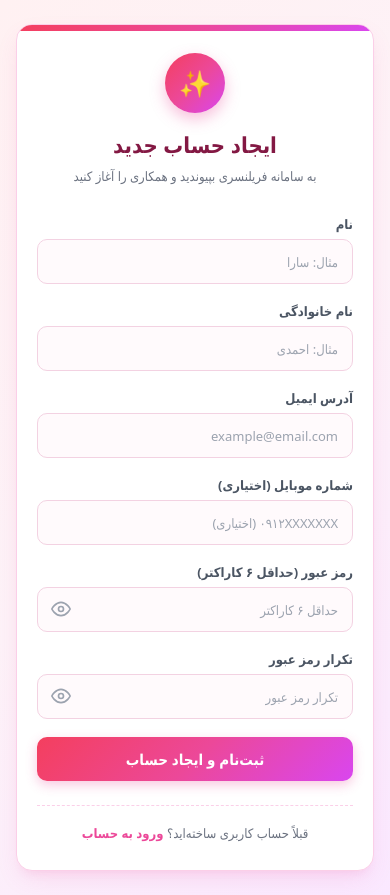
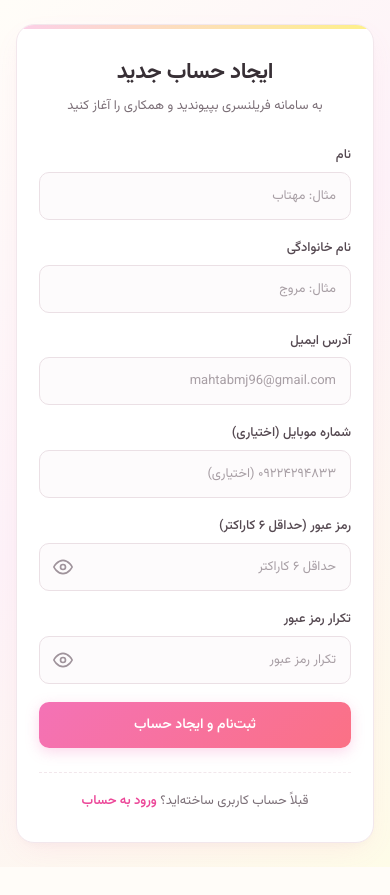
Before and after one commit to mhbmj/Freelance-Marketspace, a Django app: page /signup/ in a window 390 px wide. After the commit the page ends 867 px from the top, so only its background shows below. Run offline with Django 5.2, Linux system fonts and the light colour scheme.

Commit message:
refactor(ui): apply minimal pastel pink and yellow theme with Vazirmatn font and update sample user
- Add Vazirmatn Google Font to base template for clean Persian typography
- Redesign CSS with soft pastel pink and pastel yellow minimal aesthetic
- Remove flower and emoji badges across all auth templates
- Update sample user data, placeholders, and tests to Mahtab Moravej (mahtabmj96@gmail.com, 09224294833)
- Update README documentation

```diff
--- a/accounts/forms.py
+++ b/accounts/forms.py
@@ -71,22 +71,22 @@ class SignupForm(forms.ModelForm):
         widgets = {
             'first_name': forms.TextInput(attrs={
                 'class': 'form-input',
-                'placeholder': 'مثال: سارا',
+                'placeholder': 'مثال: مهتاب',
                 'required': True
             }),
             'last_name': forms.TextInput(attrs={
                 'class': 'form-input',
-                'placeholder': 'مثال: احمدی',
+                'placeholder': 'مثال: مروج',
                 'required': True
             }),
             'email': forms.EmailInput(attrs={
                 'class': 'form-input',
-                'placeholder': 'example@email.com',
+                'placeholder': 'mahtabmj96@gmail.com',
                 'required': True
             }),
             'phone_number': forms.TextInput(attrs={
                 'class': 'form-input',
-                'placeholder': '۰۹۱۲XXXXXXX (اختیاری)',
+                'placeholder': '۰۹۲۲۴۲۹۴۸۳۳ (اختیاری)',
             }),
         }
 
--- a/database/seed.sql
+++ b/database/seed.sql
@@ -7,7 +7,7 @@ RESTART IDENTITY CASCADE;
 -- 1. Users (Passwords hashed using pgcrypto bcrypt)
 INSERT INTO users (first_name, last_name, email, phone_number, password_hash, status) VALUES
 ('امید', 'شمس', 'admin@market.ir', '09121111111', crypt('AdminPass@123', gen_salt('bf')), 'ACTIVE'),
-('سارا', 'احمدی', 'sara@gmail.com', '09122222222', crypt('SaraPass@123', gen_salt('bf')), 'ACTIVE'),
+('مهتاب', 'مروج', 'mahtabmj96@gmail.com', '09224294833', crypt('MahtabPass@123', gen_salt('bf')), 'ACTIVE'),
 ('علی', 'رضایی', 'ali@gmail.com', '09123333333', crypt('AliPass@123', gen_salt('bf')), 'ACTIVE'),
 ('مریم', 'حسینی', 'maryam@gmail.com', '09124444444', crypt('MaryamPass@123', gen_salt('bf')), 'ACTIVE'),
 ('رضا', 'محمدی', 'reza@gmail.com', '09125555555', crypt('RezaPass@123', gen_salt('bf')), 'ACTIVE');
--- a/static/css/style.css
+++ b/static/css/style.css
@@ -1,35 +1,50 @@
 /* ==========================================================================
-   Freelance Marketplace - Pink Theme Stylesheet (استایل تم صورتی)
-   Software Engineering Lab - Assignment 03
+   Freelance Marketplace - Minimal Pastel Theme (صورتی کمرنگ و زرد پاستیلی)
+   Font: Vazirmatn
    Author: Mahtab Moravej
    ========================================================================== */
 
 :root {
-    --primary-pink: #ec4899;        /* Tailwind Pink-500 */
-    --primary-hover: #db2777;       /* Tailwind Pink-600 */
-    --primary-dark: #be185d;        /* Tailwind Pink-700 */
-    --primary-light: #fce7f3;       /* Tailwind Pink-100 */
-    --pink-gradient: linear-gradient(135deg, #f43f5e 0%, #ec4899 50%, #d946ef 100%);
-    --bg-gradient: linear-gradient(135deg, #fff1f2 0%, #fdf2f8 50%, #fae8ff 100%);
-    --text-dark: #1f2937;
-    --text-muted: #6b7280;
-    --border-color: #fbcfe8;        /* Soft pink border */
+    /* Pastel Pink & Pastel Yellow Palette */
+    --pastel-pink: #f472b6;         /* Pink 400 */
+    --pastel-pink-hover: #ec4899;   /* Pink 500 */
+    --pastel-pink-soft: #fdf2f8;    /* Pink 50 */
+    --pastel-pink-light: #fce7f3;   /* Pink 100 */
+    --pastel-pink-border: #fbcfe8;  /* Pink 200 */
+
+    --pastel-yellow: #fef08a;       /* Yellow 200 */
+    --pastel-yellow-hover: #fde047; /* Yellow 300 */
+    --pastel-yellow-soft: #fffbeb;  /* Amber/Yellow 50 */
+    --pastel-yellow-light: #fef9c3; /* Yellow 100 */
+    --pastel-yellow-border: #fef08a;
+
+    --bg-gradient: linear-gradient(135deg, #fffdf8 0%, #fdf2f8 45%, #fefce8 100%);
+    --button-gradient: linear-gradient(135deg, #f472b6 0%, #fb7185 100%);
+    --top-accent: linear-gradient(90deg, #fbcfe8 0%, #fef08a 100%);
+
+    --text-main: #372f35;
+    --text-muted: #7b6f77;
+    --border-card: #f2e7ec;
+    --border-input: #ebe0e5;
+
     --card-bg: #ffffff;
-    --danger: #ef4444;
-    --danger-bg: #fee2e2;
-    --success: #10b981;
-    --success-bg: #d1fae5;
-    --radius-lg: 16px;
-    --radius-md: 10px;
-    --shadow-soft: 0 10px 25px -5px rgba(236, 72, 153, 0.15), 0 8px 10px -6px rgba(236, 72, 153, 0.1);
-    --shadow-hover: 0 20px 30px -10px rgba(236, 72, 153, 0.25);
+    --danger: #dc2626;
+    --danger-bg: #fff1f2;
+    --danger-border: #fecdd3;
+    --success: #059669;
+    --success-bg: #f0fdf4;
+    --success-border: #bbf7d0;
+
+    --radius-card: 18px;
+    --radius-element: 10px;
+    --shadow-minimal: 0 10px 30px -8px rgba(244, 114, 182, 0.12), 0 4px 12px -2px rgba(0, 0, 0, 0.03);
 }
 
 * {
     margin: 0;
     padding: 0;
     box-sizing: border-box;
-    font-family: system-ui, -apple-system, "Segoe UI", Roboto, "Vazirmatn", Tahoma, sans-serif;
+    font-family: 'Vazirmatn', -apple-system, BlinkMacSystemFont, "Segoe UI", Roboto, sans-serif;
 }
 
 body {
@@ -41,36 +56,38 @@ body {
     align-items: center;
     padding: 24px 16px;
     direction: rtl;
-    color: var(--text-dark);
+    color: var(--text-main);
+    line-height: 1.6;
 }
 
-/* Container */
+/* Wrapper */
 .auth-wrapper {
     width: 100%;
     max-width: 440px;
     margin: auto;
 }
 
-/* Card */
+/* Minimal Card */
 .auth-card {
     background: var(--card-bg);
-    border-radius: var(--radius-lg);
-    box-shadow: var(--shadow-soft);
-    padding: 36px 32px;
-    border: 1px solid var(--border-color);
+    border-radius: var(--radius-card);
+    box-shadow: var(--shadow-minimal);
+    padding: 40px 34px;
+    border: 1px solid var(--border-card);
     position: relative;
     overflow: hidden;
-    transition: transform 0.2s ease, box-shadow 0.2s ease;
+    backdrop-filter: blur(10px);
 }
 
+/* Subtle Dual Accent Bar (Pink & Yellow Pastel) */
 .auth-card::before {
     content: '';
     position: absolute;
     top: 0;
     left: 0;
     right: 0;
-    height: 6px;
-    background: var(--pink-gradient);
+    height: 4px;
+    background: var(--top-accent);
 }
 
 /* Header */
@@ -79,70 +96,67 @@ body {
     margin-bottom: 28px;
 }
 
-.logo-badge {
-    width: 60px;
-    height: 60px;
-    margin: 0 auto 16px;
-    background: var(--pink-gradient);
-    border-radius: 50%;
-    display: flex;
-    align-items: center;
-    justify-content: center;
-    color: white;
-    font-size: 26px;
-    box-shadow: 0 6px 15px rgba(236, 72, 153, 0.35);
-}
-
 .auth-title {
     font-size: 22px;
     font-weight: 700;
-    color: #831843; /* Pink 900 */
-    margin-bottom: 8px;
+    color: var(--text-main);
+    letter-spacing: -0.3px;
+    margin-bottom: 6px;
 }
 
 .auth-subtitle {
     font-size: 13px;
     color: var(--text-muted);
-    line-height: 1.5;
+    font-weight: 400;
 }
 
-/* Alerts & Messages */
+/* Minimal Tag Badge */
+.minimal-badge {
+    display: inline-block;
+    padding: 3px 12px;
+    background: var(--pastel-yellow-light);
+    border: 1px solid var(--pastel-yellow-border);
+    color: #854d0e;
+    font-size: 11px;
+    font-weight: 600;
+    border-radius: 20px;
+    margin-bottom: 14px;
+}
+
+/* Alerts */
 .alert {
-    padding: 12px 16px;
-    border-radius: var(--radius-md);
+    padding: 12px 14px;
+    border-radius: var(--radius-element);
     font-size: 13px;
     margin-bottom: 20px;
-    display: flex;
-    align-items: center;
-    gap: 10px;
     line-height: 1.5;
-    animation: fadeIn 0.3s ease-in-out;
+    animation: fadeIn 0.25s ease-out;
 }
 
 .alert-danger {
     background-color: var(--danger-bg);
-    color: #991b1b;
-    border: 1px solid #fecaca;
+    color: #9f1239;
+    border: 1px solid var(--danger-border);
 }
 
 .alert-success {
     background-color: var(--success-bg);
     color: #065f46;
-    border: 1px solid #a7f3d0;
+    border: 1px solid var(--success-border);
 }
 
 .alert-info {
-    background-color: #fdf2f8;
-    color: #831843;
-    border: 1px solid #fbcfe8;
+    background-color: var(--pastel-yellow-soft);
+    color: #854d0e;
+    border: 1px solid var(--pastel-yellow-border);
 }
 
 @keyframes fadeIn {
-    from { opacity: 0; transform: translateY(-6px); }
+    from { opacity: 0; transform: translateY(-4px); }
     to { opacity: 1; transform: translateY(0); }
 }
 
-/* Forms */
+/* Form Groups */
 .form-group {
     margin-bottom: 18px;
 }
@@ -150,8 +164,8 @@ body {
 .form-label {
     display: block;
     font-size: 13px;
-    font-weight: 600;
-    color: #4b5563;
+    font-weight: 500;
+    color: #554951;
     margin-bottom: 6px;
 }
 
@@ -161,32 +175,33 @@ body {
     align-items: center;
 }
 
+/* Inputs */
 .form-input {
     width: 100%;
     padding: 12px 14px;
     font-size: 14px;
-    border: 1.5px solid #f3d2e2;
-    border-radius: var(--radius-md);
-    background-color: #fffafc;
-    color: var(--text-dark);
+    border: 1px solid var(--border-input);
+    border-radius: var(--radius-element);
+    background-color: #fdfbfc;
+    color: var(--text-main);
     outline: none;
     transition: all 0.2s ease;
 }
 
 .form-input:focus {
     background-color: #ffffff;
-    border-color: var(--primary-pink);
-    box-shadow: 0 0 0 3px rgba(236, 72, 153, 0.2);
+    border-color: var(--pastel-pink);
+    box-shadow: 0 0 0 3px rgba(244, 114, 182, 0.18);
 }
 
 .form-input::placeholder {
-    color: #9ca3af;
+    color: #a89fa5;
     font-size: 13px;
 }
 
 /* Password Toggle Icon */
 .input-with-toggle {
-    padding-left: 44px; /* Space for the eye icon on left in RTL */
+    padding-left: 42px;
 }
 
 .password-toggle-btn {
@@ -197,20 +212,20 @@ body {
     background: none;
     border: none;
     cursor: pointer;
-    color: #9ca3af;
+    color: #9f939b;
     padding: 4px;
     display: flex;
     align-items: center;
     justify-content: center;
     border-radius: 4px;
-    transition: color 0.2s ease;
+    transition: color 0.15s ease;
 }
 
 .password-toggle-btn:hover {
-    color: var(--primary-pink);
+    color: var(--pastel-pink);
 }
 
-/* Actions Row (Remember / Forgot) */
+/* Extra row */
 .form-extra {
     display: flex;
     justify-content: flex-end;
@@ -220,29 +235,29 @@ body {
 }
 
 .link-pink {
-    color: var(--primary-pink);
+    color: var(--pastel-pink-hover);
     text-decoration: none;
     font-weight: 600;
     transition: color 0.15s ease;
 }
 
 .link-pink:hover {
-    color: var(--primary-dark);
+    color: #be185d;
     text-decoration: underline;
 }
 
-/* Submit Button */
+/* Buttons */
 .btn-pink {
     width: 100%;
     padding: 12px 20px;
-    background: var(--pink-gradient);
+    background: var(--button-gradient);
     color: white;
     border: none;
-    border-radius: var(--radius-md);
-    font-size: 15px;
+    border-radius: var(--radius-element);
+    font-size: 14px;
     font-weight: 600;
     cursor: pointer;
-    box-shadow: 0 4px 12px rgba(236, 72, 153, 0.3);
+    box-shadow: 0 4px 14px rgba(244, 114, 182, 0.28);
     transition: transform 0.15s ease, box-shadow 0.15s ease, opacity 0.15s ease;
     display: flex;
     align-items: center;
@@ -252,40 +267,40 @@ body {
 
 .btn-pink:hover {
     transform: translateY(-1px);
-    box-shadow: 0 6px 18px rgba(236, 72, 153, 0.4);
-    opacity: 0.96;
+    box-shadow: 0 6px 18px rgba(244, 114, 182, 0.38);
+    opacity: 0.98;
 }
 
 .btn-pink:active {
     transform: translateY(1px);
-    box-shadow: 0 2px 6px rgba(236, 72, 153, 0.3);
+    box-shadow: 0 2px 6px rgba(244, 114, 182, 0.2);
 }
 
 .btn-outline-pink {
-    background: transparent;
-    color: var(--primary-pink);
-    border: 1.5px solid var(--primary-pink);
+    background: var(--pastel-yellow-soft);
+    color: #854d0e;
+    border: 1px solid var(--pastel-yellow-border);
     box-shadow: none;
 }
 
 .btn-outline-pink:hover {
-    background: var(--primary-light);
-    color: var(--primary-dark);
-    border-color: var(--primary-dark);
+    background: var(--pastel-yellow-light);
+    color: #713f12;
+    border-color: #fde047;
     transform: translateY(-1px);
 }
 
-/* Card Footer Links */
+/* Footer Links */
 .auth-footer {
     text-align: center;
     margin-top: 24px;
     padding-top: 18px;
-    border-top: 1px dashed #fbcfe8;
+    border-top: 1px dashed var(--border-card);
     font-size: 13px;
     color: var(--text-muted);
 }
 
-/* Row Columns for First & Last Name */
+/* Form Row for First & Last Name */
 .form-row {
     display: flex;
     gap: 12px;
@@ -295,70 +310,57 @@ body {
     flex: 1;
 }
 
-/* Welcome Page Special Design */
+/* Welcome Page (Minimal) */
 .welcome-card {
     text-align: center;
-    padding: 42px 32px;
-}
-
-.avatar-badge {
-    width: 80px;
-    height: 80px;
-    margin: 0 auto 20px;
-    background: var(--pink-gradient);
-    border-radius: 50%;
-    display: flex;
-    align-items: center;
-    justify-content: center;
-    color: white;
-    font-size: 34px;
-    box-shadow: 0 8px 20px rgba(236, 72, 153, 0.35);
+    padding: 42px 34px;
 }
 
 .user-badge-tag {
     display: inline-block;
-    padding: 4px 14px;
+    padding: 3px 14px;
     border-radius: 20px;
-    background: var(--primary-light);
-    color: var(--primary-dark);
+    background: var(--pastel-yellow-light);
+    border: 1px solid var(--pastel-yellow-border);
+    color: #854d0e;
     font-size: 12px;
     font-weight: 600;
-    margin-bottom: 20px;
+    margin-bottom: 16px;
 }
 
 .user-info-box {
-    background: #fdf2f8;
-    border-radius: var(--radius-md);
-    padding: 16px;
-    border: 1px solid #fbcfe8;
+    background: #fffdfd;
+    border-radius: var(--radius-element);
+    padding: 18px 20px;
+    border: 1px solid #f5e9ee;
     text-align: right;
-    margin: 20px 0 24px;
+    margin: 22px 0 24px;
     font-size: 13px;
-    line-height: 1.9;
+    line-height: 2;
 }
 
-/* Development helper box (for password reset link in dev environment) */
+/* Development Helper Box */
 .dev-helper-box {
-    margin-top: 18px;
-    padding: 12px;
-    background-color: #fff1f2;
-    border: 1px dashed #fda4af;
-    border-radius: var(--radius-md);
+    margin-top: 16px;
+    padding: 12px 14px;
+    background-color: var(--pastel-yellow-soft);
+    border: 1px dashed #fde047;
+    border-radius: var(--radius-element);
     font-size: 12px;
-    color: #9f1239;
+    color: #854d0e;
     word-break: break-all;
     line-height: 1.6;
 }
 
 .dev-helper-box a {
-    color: var(--primary-dark);
+    color: #be185d;
     font-weight: 700;
 }
 
 /* Responsive */
 @media (max-width: 480px) {
     .auth-card {
-        padding: 28px 20px;
+        padding: 30px 22px;
     }
     .form-row {
         flex-direction: column;
--- a/templates/accounts/forgot_password.html
+++ b/templates/accounts/forgot_password.html
@@ -5,7 +5,6 @@
 {% block content %}
 <div class="auth-card">
     <div class="auth-header">
-        <div class="logo-badge">🔑</div>
         <h1 class="auth-title">بازیابی رمز عبور</h1>
         <p class="auth-subtitle">ایمیل ثبت‌شده خود را وارد کنید تا لینک زمان‌دار تغییر رمز عبور برای شما ارسال شود</p>
     </div>
--- a/templates/accounts/login.html
+++ b/templates/accounts/login.html
@@ -5,7 +5,7 @@
 {% block content %}
 <div class="auth-card">
     <div class="auth-header">
-        <div class="logo-badge">🌸</div>
+
         <h1 class="auth-title">ورود به حساب کاربری</h1>
         <p class="auth-subtitle">سامانه بازار کار فریلنسری (Freelance Marketplace)</p>
     </div>
--- a/templates/accounts/password_reset_done.html
+++ b/templates/accounts/password_reset_done.html
@@ -5,7 +5,6 @@
 {% block content %}
 <div class="auth-card" style="text-align: center;">
     <div class="auth-header">
-        <div class="logo-badge">📩</div>
         <h1 class="auth-title">درخواست ارسال شد</h1>
         <p class="auth-subtitle">
             در صورتی که حساب کاربری فعالی با این آدرس ایمیل در سامانه وجود داشته باشد، لینک بازیابی رمز عبور برای شما ارسال گردید.
@@ -19,7 +18,7 @@
     <!-- راهنمای محیط توسعه برای راحتی تست ارزیاب / استاد -->
     {% if dev_reset_link %}
     <div class="dev-helper-box" style="text-align: right;">
-        <strong>🛠️ لینک بازیابی برای محیط آزمایشی (کنسول توسعه):</strong>
+        <strong>لینک بازیابی برای محیط آزمایشی (کنسول توسعه):</strong>
         <p style="margin-top: 6px;">
             <a href="{{ dev_reset_link }}">کلیک کنید برای رفتن مستقیم به صفحه تغییر رمز عبور</a>
         </p>
--- a/templates/accounts/reset_password.html
+++ b/templates/accounts/reset_password.html
@@ -5,7 +5,6 @@
 {% block content %}
 <div class="auth-card">
     <div class="auth-header">
-        <div class="logo-badge">🔐</div>
         <h1 class="auth-title">تعیین رمز عبور جدید</h1>
         <p class="auth-subtitle">رمز عبور جدید و تکرار آن را با رعایت معیارهای امنیتی وارد نمایید</p>
     </div>
--- a/templates/accounts/reset_password_invalid.html
+++ b/templates/accounts/reset_password_invalid.html
@@ -5,7 +5,6 @@
 {% block content %}
 <div class="auth-card" style="text-align: center;">
     <div class="auth-header">
-        <div class="logo-badge" style="background: linear-gradient(135deg, #ef4444, #f43f5e);">⚠️</div>
         <h1 class="auth-title">لینک نامعتبر یا منقضی شده</h1>
         <p class="auth-subtitle">
             متأسفانه این لینک بازیابی رمز عبور نامعتبر است، منقضی شده یا قبلاً یک‌بار استفاده شده است.
--- a/templates/accounts/signup.html
+++ b/templates/accounts/signup.html
@@ -5,7 +5,6 @@
 {% block content %}
 <div class="auth-card">
     <div class="auth-header">
-        <div class="logo-badge">✨</div>
         <h1 class="auth-title">ایجاد حساب جدید</h1>
         <p class="auth-subtitle">به سامانه فریلنسری بپیوندید و همکاری را آغاز کنید</p>
     </div>
--- a/templates/base.html
+++ b/templates/base.html
@@ -5,6 +5,10 @@
     <meta charset="UTF-8">
     <meta name="viewport" content="width=device-width, initial-scale=1.0">
     <title>{% block title %}سامانه فریلنسری{% endblock %}</title>
+    <!-- Vazirmatn Persian Font -->
+    <link rel="preconnect" href="https://fonts.googleapis.com">
+    <link rel="preconnect" href="https://fonts.gstatic.com" crossorigin>
+    <link href="https://fonts.googleapis.com/css2?family=Vazirmatn:wght@300;400;500;600;700&display=swap" rel="stylesheet">
     <link rel="stylesheet" href="{% static 'css/style.css' %}">
 </head>
 <body>
```
Also changed, not shown: accounts/management/commands/seed_users.py (+5 -5 lines), accounts/tests.py (+9 -9 lines), database/tests.sql (+4 -4 lines), templates/accounts/welcome.html (+7 -9 lines), README.md.
